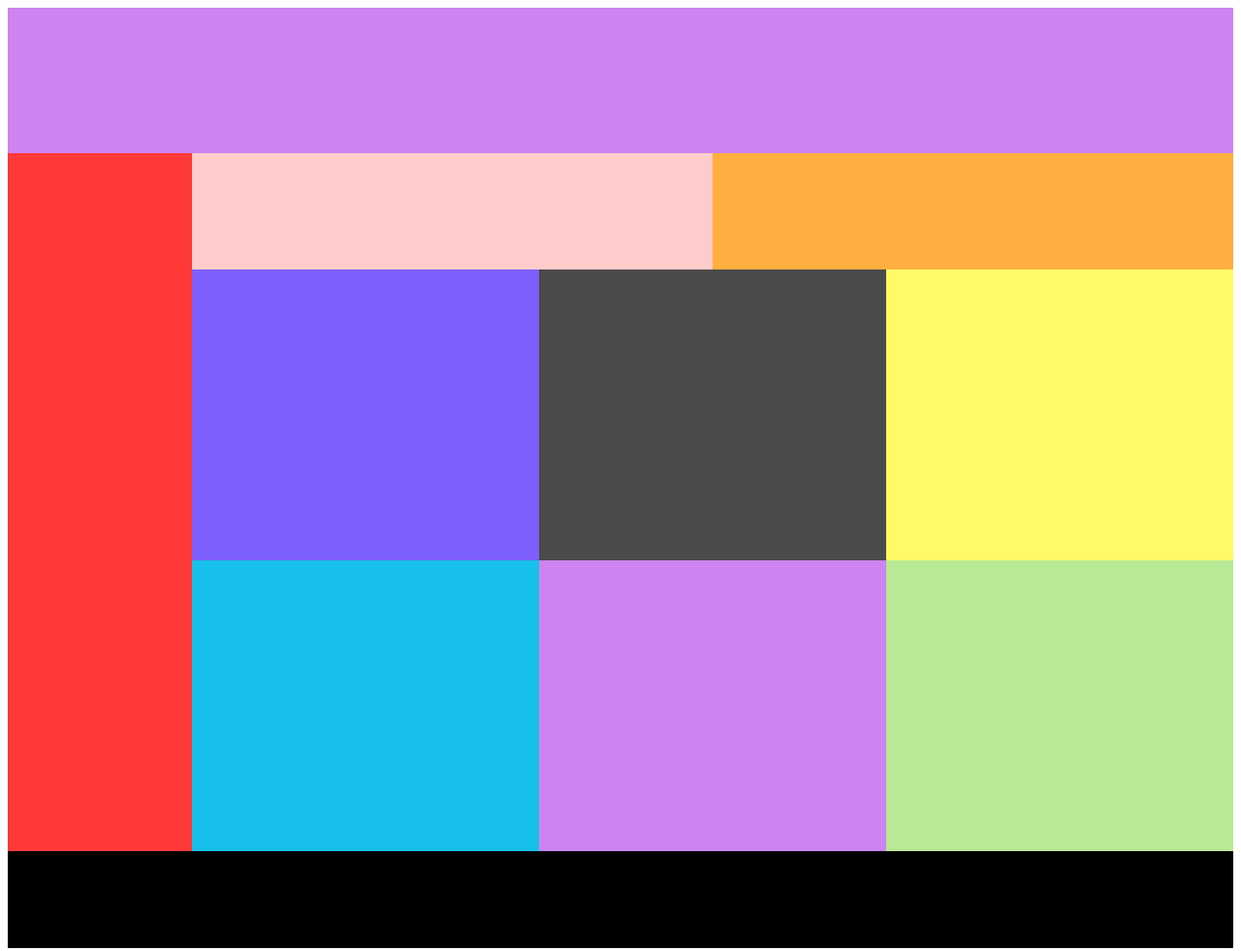
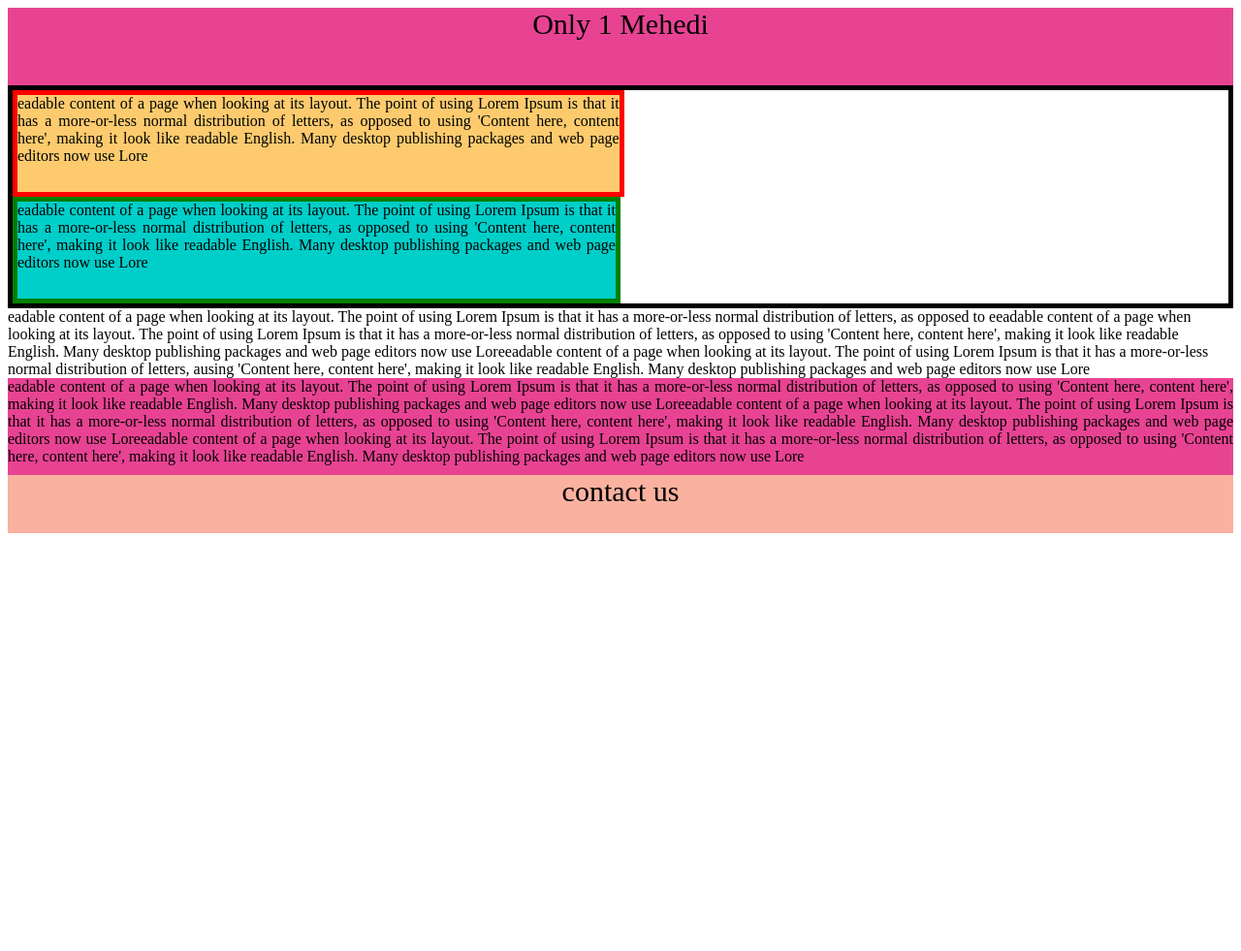
Before and after one commit to MehedihasanMH/layout_03, a plain HTML site: page index.html in a window 1280 px wide. Shown: the whole page at 97% size. After the commit the page ends 800 px from the top, so only its background shows below. Drawn offline with Linux system fonts and the light colour scheme.

Commit message:
Add files via upload

```diff
--- a/css/style.css
+++ b/css/style.css
@@ -1,86 +1,45 @@
 .header{
-	min-height: 150px;
-	background-color:#cd84f1 ;
+	min-height: 80px;
+	font-size: 30px;
+	text-align: center;
+	background-color:#e84393 ;
 }
-.box1{
+.box{
+	border: 5px solid black;
 	overflow: hidden;
+
 }
-.b1{
+.contact{
+ 	min-height: 100px;
+	text-align: justify;
+	background-color: #fdcb6e ;
+	border: 5px solid red;
+	width:49.5%;
 	float: left;
 }
-.contain1{
-	min-height: 120px;
-	background-color: #ff3838;
-	width: 15%;
+.blog{
+	min-height: 100px;
+	text-align: justify;
+	background-color: #00cec9;
+	border: 5px solid green;
+	width:49.2%;
+	float: left;
+}
+.contaimer{
+	min-height: 100px;
+	text-align: justify;
+	background-color: #55efc4;
 
 }
-.contain2{
-	min-height: 120px;
-	background-color:#ffcccc ;
-	width: 42.5%;
-}
-.contain3{
-	min-height: 120px;
-	background-color: #ffaf40;
-	width: 42.5%;
-}
-.box2{
-	overflow: hidden;
-}
-.b2{
-	float: left;
-}
-.blog1{
-	min-height: 300px;
-	background-color:#ff3838 ;
-	width: 15%;
+.con{
+	min-height: 100px;
+	text-align: justify;
+	background-color: #e84393;
 
 }
-.blog2{
-	min-height: 300px;
-	background-color: #7d5fff;
-	width: 28.33%;
-
+.footer{
+	min-height: 60px;
+	font-size: 30px;
+	text-align: center;
+	background-color: #fab1a0;
 }
-.blog3{
-	min-height: 300px;
-	background-color:#4b4b4b ;
-	width: 28.33%;
-}
-.blog4{
-	min-height: 300px;
-	background-color: #fffa65;
-	width: 28.33%;
-}
-.box3{
-	overflow: hidden;
-}
-.b3{
-	float: left;
-}
-.blog5{
-	min-height: 300px;
-	background-color:#ff3838 ;
-	width: 15%;
-
-}
-.blog6{
-	min-height: 300px;
-	background-color:#17c0eb ;
-	width: 28.33%;
-
-}
-.blog7{
-	min-height: 300px;
-	background-color: #cd84f1;
-	width: 28.33%;
-}
-.blog8{
-	min-height: 300px;
-	background-color: #b8e994;
-	width: 28.33%;
-}
-.footer{
-	min-height: 100px;
-	background-color: black;
-}
--- a/index.html
+++ b/index.html
@@ -1,28 +1,17 @@
 <!DOCTYPE html>
 <html>
 <head>
-	<title>doc</title>
+	<title>document</title>
 	<link rel="stylesheet" type="text/css" href="css/style.css">
 </head>
 <body>
-	<div class="header"></div>
-	<div class="box1">
-		<div class="b1 contain1"></div>
-		<div class="b1 contain2"></div>
-		<div class="b1 contain3"></div>
-	</div>
-	<div class="box2">
-		<div class="b2 blog1"></div>
-		<div class="b2 blog2"></div>
-		<div class="b2 blog3"></div>
-		<div class="b2 blog4"></div>
-	</div>
-	<div class="box3">
-		<div class="b3 blog5"></div>
-		<div class="b3 blog6"></div>
-		<div class="b3 blog7"></div>
-		<div class="b3 blog8"></div>
-	</div>
-	<div class="footer"></div>
+	<div class="header">Only 1 Mehedi</div>
+		<div class="box">
+			<div class="contact"> eadable content of a page when looking at its layout. The point of using Lorem Ipsum is that it has a more-or-less normal distribution of letters, as opposed to using 'Content here, content here', making it look like readable English. Many desktop publishing packages and web page editors now use Lore</div>
+			<div class="blog">eadable content of a page when looking at its layout. The point of using Lorem Ipsum is that it has a more-or-less normal distribution of letters, as opposed to using 'Content here, content here', making it look like readable English. Many desktop publishing packages and web page editors now use Lore</div>
+		</div>
+	<div class="container">eadable content of a page when looking at its layout. The point of using Lorem Ipsum is that it has a more-or-less normal distribution of letters, as opposed to eeadable content of a page when looking at its layout. The point of using Lorem Ipsum is that it has a more-or-less normal distribution of letters, as opposed to using 'Content here, content here', making it look like readable English. Many desktop publishing packages and web page editors now use Loreeadable content of a page when looking at its layout. The point of using Lorem Ipsum is that it has a more-or-less normal distribution of letters, ausing 'Content here, content here', making it look like readable English. Many desktop publishing packages and web page editors now use Lore</div>
+	<div class="con">eadable content of a page when looking at its layout. The point of using Lorem Ipsum is that it has a more-or-less normal distribution of letters, as opposed to using 'Content here, content here', making it look like readable English. Many desktop publishing packages and web page editors now use Loreeadable content of a page when looking at its layout. The point of using Lorem Ipsum is that it has a more-or-less normal distribution of letters, as opposed to using 'Content here, content here', making it look like readable English. Many desktop publishing packages and web page editors now use Loreeadable content of a page when looking at its layout. The point of using Lorem Ipsum is that it has a more-or-less normal distribution of letters, as opposed to using 'Content here, content here', making it look like readable English. Many desktop publishing packages and web page editors now use Lore</div>
+	<div class="footer">contact us</div>
 </body>
 </html>
```
